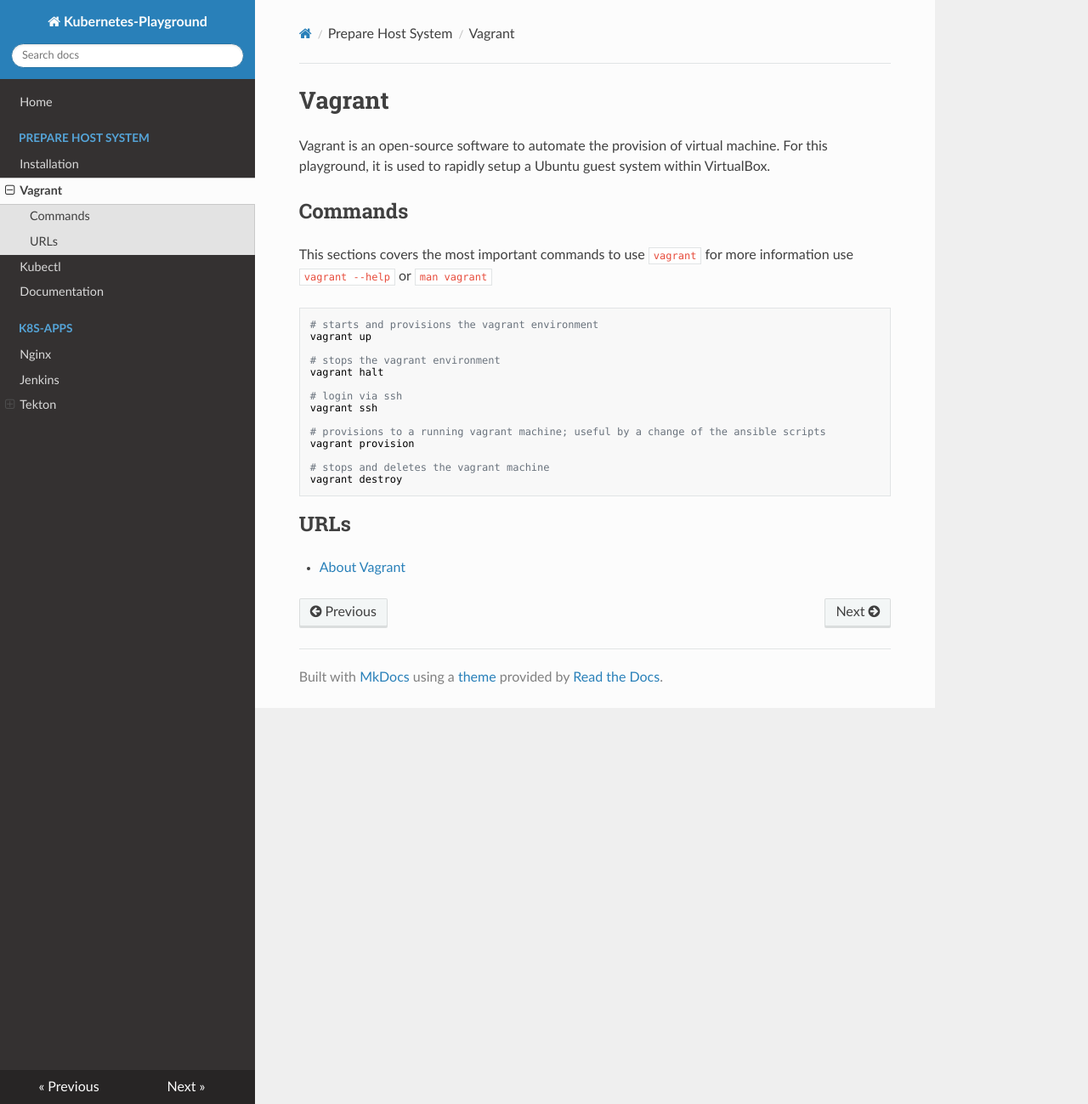
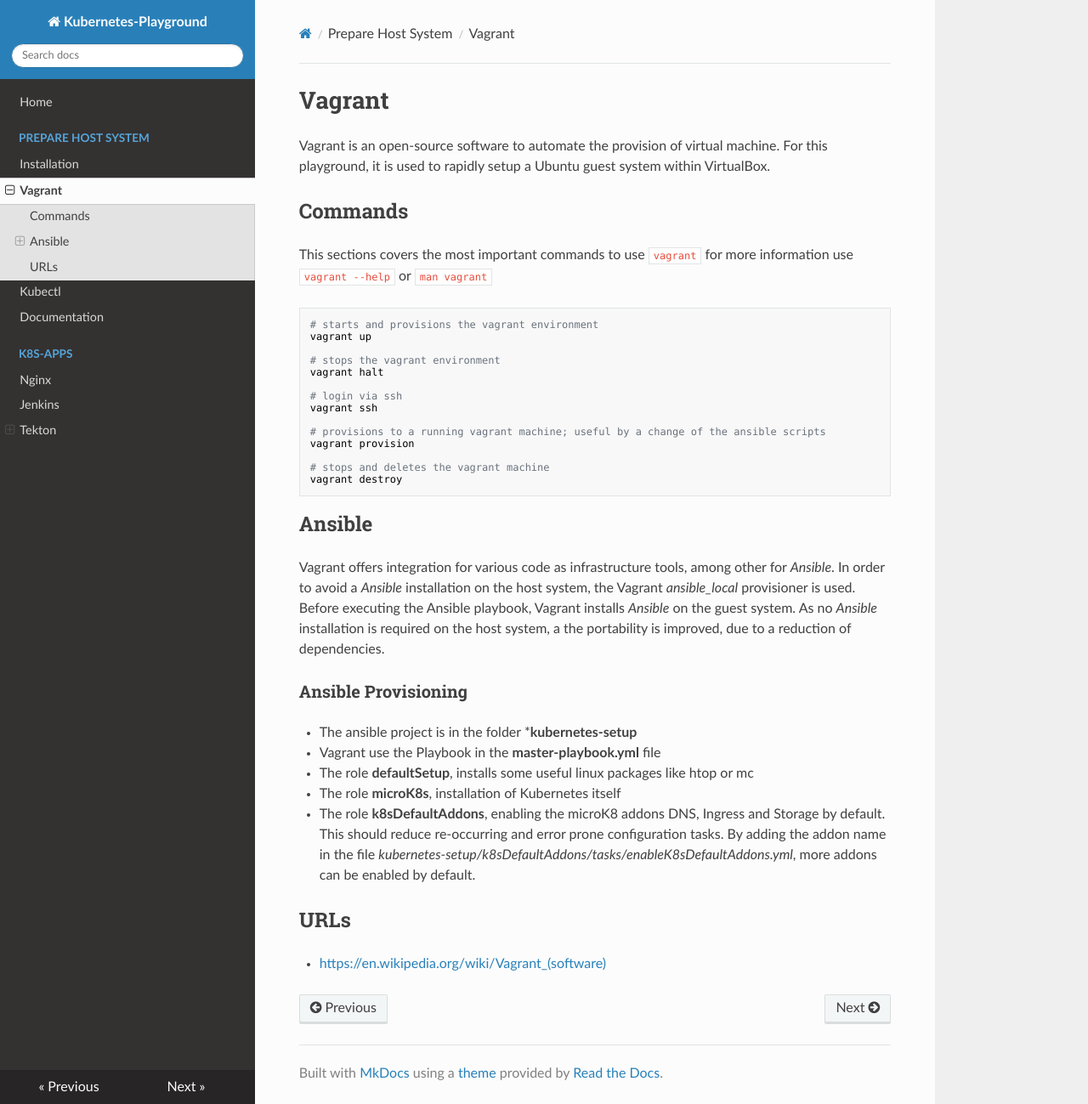
Before and after one commit to zonedbit/kubernetes-playground, an MkDocs documentation site: the page built from docs/vagrant.md, in a window 1280 px wide and 1299 px high. Shown: the whole window at 85% size. Built offline with MkDocs 1.6.1, drawn with Linux system fonts in a browser that asks for light colours; nearby versions of some CDN libraries.

Commit message:
feature/enable k8s addons (#9)
* feature/enableK8sAddons

* feature/enableK8sAddons

````diff
--- a/docs/vagrant.md
+++ b/docs/vagrant.md
@@ -3,6 +3,7 @@
 Vagrant is an open-source software to automate the provision of virtual machine. For this playground, it is used to rapidly setup a Ubuntu guest system within VirtualBox.
 
 ## Commands
+
 This sections covers the most important commands to use `vagrant` for more information
 use `vagrant --help` or `man vagrant`
 
@@ -23,6 +24,23 @@
 vagrant destroy
 ```
 
+## Ansible
+
+Vagrant offers integration for various code as infrastructure tools, among other for *Ansible*.
+In order to avoid a *Ansible* installation on the host system, the Vagrant *ansible_local* provisioner is used.
+Before executing the Ansible playbook, Vagrant installs *Ansible* on the guest system. As no *Ansible* installation is
+required on the host system, a the portability is improved, due to a reduction of dependencies.
+
+### Ansible Provisioning
+
+* The ansible project is in the folder ***kubernetes-setup**
+* Vagrant use the Playbook in the **master-playbook.yml** file
+* The role **defaultSetup**, installs some useful linux packages like htop or mc
+* The role **microK8s**, installation of Kubernetes itself
+* The role **k8sDefaultAddons**, enabling the microK8 addons DNS, Ingress and Storage by default. This should reduce
+    re-occurring and error prone configuration tasks. By adding the addon name
+    in the file *kubernetes-setup/k8sDefaultAddons/tasks/enableK8sDefaultAddons.yml*, more addons can be enabled by default.
+
 ## URLs
 
-* [About Vagrant](https://en.wikipedia.org/wiki/Vagrant_(software))
+* <https://en.wikipedia.org/wiki/Vagrant_(software)>
````
Also changed, not shown: kubernetes-setup/k8sDefaultAddons/README.md (added, +38 -0 lines), mkdocs.yml (+12 -12 lines), 9 other files.
